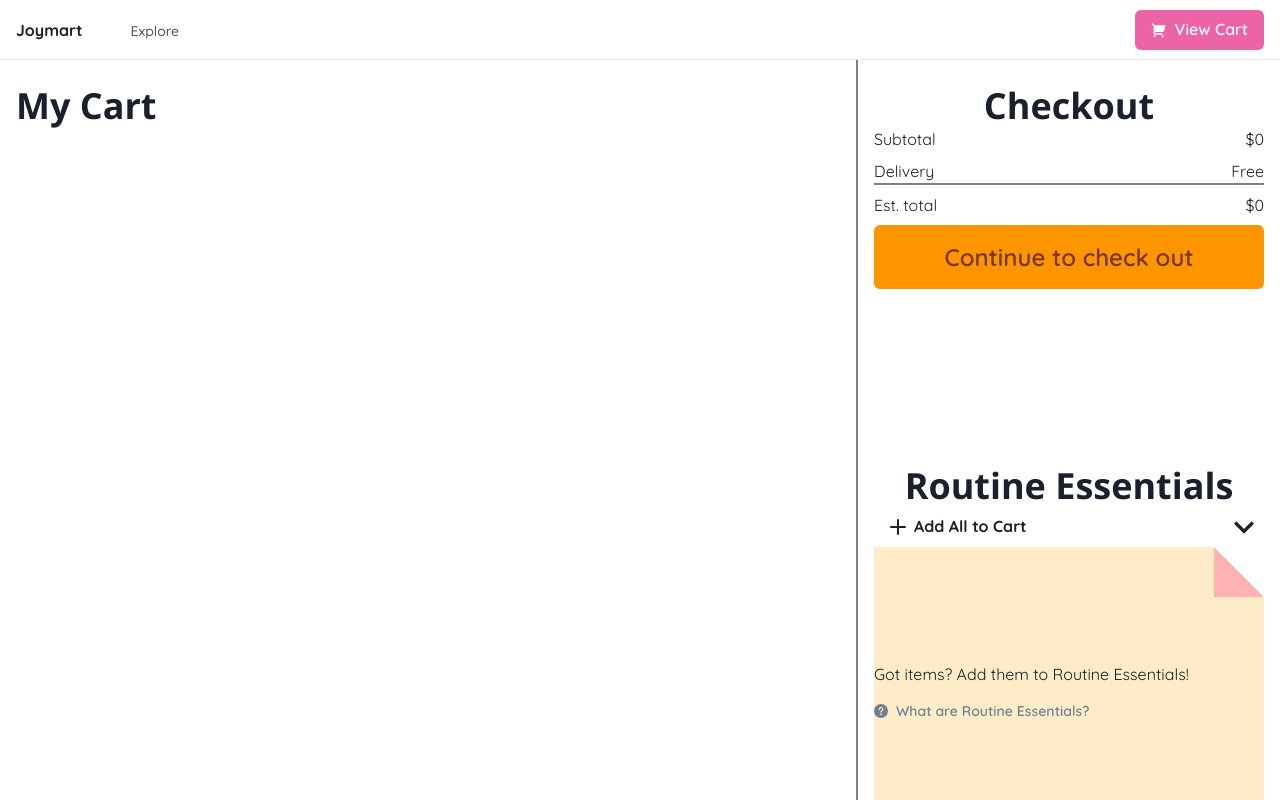
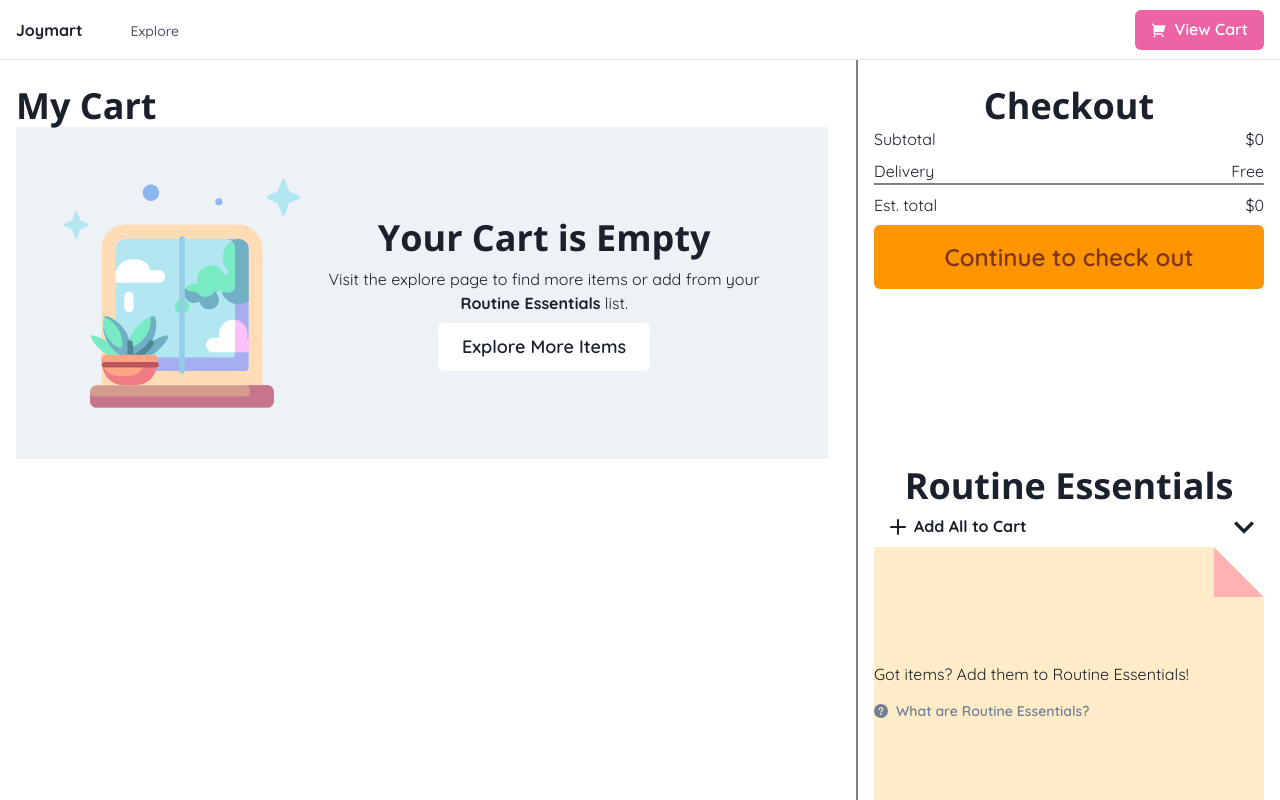
Before and after one commit to joyliu-q/joymart, a React (Create React App) app: page /cart in a window 1280 px wide. Built offline with nearby package versions, Linux system fonts and the light colour scheme.

Commit message:
:bug: Fix DB Initialization Bug

```diff
--- a/src/App.tsx
+++ b/src/App.tsx
@@ -1,5 +1,4 @@
 import Navbar from "./components/Navbar";
-
 import "./App.css";
 import { Switch, Route, BrowserRouter } from "react-router-dom";
 import Cart from "./pages/Cart";
@@ -7,21 +6,19 @@ import Home from "./pages/Home";
 import Explore from "./pages/Explore";
 import React from "react";
 import { RoutineEssentialItem, useCart, useRoutineEssentals } from "./database";
-
 function App() {
-  const [cart, setCart] = React.useState<Record<string, number>>({});
+  const [cart, setCart] = React.useState<Record<string, { count: number }>>({});
   const [routineEssentials, setRoutineEssentials] = React.useState<
     RoutineEssentialItem[]
   >([]);
 
   const { get: getCart } = useCart();
   const { get: getRoutineEssentals } = useRoutineEssentals();
-
   // Make cart & routineEssential data up to date
   React.useEffect(() => {
     async function refreshData() {
       const cartData = (await getCart()) ?? {};
-      const cartArray: Record<string, number> = cartData;
+      const cartArray: Record<string, { count: number }> = cartData;
       setCart(cartArray);
 
       const routineData = (await getRoutineEssentals()) ?? {};
--- a/src/components/Cart/CartResult.tsx
+++ b/src/components/Cart/CartResult.tsx
@@ -8,16 +8,18 @@ export default function CartResult({
   routineEssentials,
   setCart,
 }: {
-  cart: Record<string, number>;
+  cart: Record<string, { count: number }>;
   routineEssentials: RoutineEssentialItem[];
-  setCart: React.Dispatch<React.SetStateAction<Record<string, number>>>;
+  setCart: React.Dispatch<
+    React.SetStateAction<Record<string, { count: number }>>
+  >;
 }): React.ReactElement {
   return (
     <>
       <Heading as="h1" textAlign="left">
         My Cart
       </Heading>
-      {cart.length === 0 ? (
+      {Object.entries(cart).length === 0 ? (
         <Stack
           p={12}
           display="flex"
@@ -57,9 +59,7 @@ export default function CartResult({
         </Stack>
       ) : null}
       {Object.entries(cart).map((entry) => {
-        console.log("entry");
-        console.log(entry);
-        const [id, count] = entry;
+        const [id, { count }] = entry;
         const item = ITEMS_MAP.get(id);
         if (item == null) {
           return <Flex key={id}>Not Found: Item#{id}</Flex>;
@@ -71,6 +71,7 @@ export default function CartResult({
             count={count as number}
             cart={cart}
             routineEssentials={routineEssentials}
+            hideOnDelete
           />
         );
       })}
--- a/src/components/Cart/CartSidebar.tsx
+++ b/src/components/Cart/CartSidebar.tsx
@@ -7,7 +7,7 @@ export default function CartSidebar({
   cart,
   routineEssentials,
 }: {
-  cart: Record<string, number>;
+  cart: Record<string, { count: number }>;
   routineEssentials: [string, {}][];
 }): React.ReactElement {
   const [subtotal, setSubtotal] = React.useState(0);
@@ -18,10 +18,12 @@ export default function CartSidebar({
       let total = 0;
 
       Object.entries(cart).forEach((entry) => {
-        const [id, count] = entry;
+        const [id, { count }] = entry;
         const item = ITEMS_MAP.get(id);
         if (item !== null && item !== undefined) {
-          total = total + item.price.default * (count as number);
+          total = total + item.price.default * count;
+          console.log(count);
+          console.log(item);
         }
       });
       setSubtotal(Math.round(total * 100) / 100);
@@ -60,10 +62,7 @@ export default function CartSidebar({
           Continue to check out
         </Button>
       </Stack>
-      <RoutineEssentialsList
-        routineEssentials={routineEssentials}
-        cart={cart}
-      />
+      <RoutineEssentialsList routineEssentials={routineEssentials} />
     </Box>
   );
 }
--- a/src/components/Cart/RoutineEssentialsList.tsx
+++ b/src/components/Cart/RoutineEssentialsList.tsx
@@ -1,10 +1,5 @@
 import { Text, Heading, Button, Box, Flex } from "@chakra-ui/react";
-import {
-  CartItem,
-  ITEMS_MAP,
-  RoutineEssentialItem,
-  useCart,
-} from "../../database/index";
+import { ITEMS_MAP, RoutineEssentialItem, useCart } from "../../database/index";
 import React from "react";
 import {
   AddIcon,
@@ -15,17 +10,15 @@ import {
 
 export default function RoutineEssentialsList({
   routineEssentials,
-  cart,
 }: {
   routineEssentials: RoutineEssentialItem[];
-  cart: Record<string, number>;
 }): React.ReactElement {
   const [routineIsCollapsed, setRoutineIsCollapsed] = React.useState(true);
 
   const { add: addToCart } = useCart();
 
   const addItemToCart = (id: string) => {
-    addToCart({ itemId: parseInt(id) ?? 0, count: 0 });
+    addToCart({ itemId: parseInt(id) ?? -1, count: 1 });
   };
 
   const handleAddAllToCart = () => {
--- a/src/components/Item/ItemRow.tsx
+++ b/src/components/Item/ItemRow.tsx
@@ -36,12 +36,14 @@ export default function ItemRow({
   onClick,
   cart,
   routineEssentials,
+  hideOnDelete = false,
 }: {
   item: ItemDetails;
   count?: number;
   onClick?: () => void;
-  cart: Record<string, number>;
+  cart: Record<string, { count: number }>;
   routineEssentials: RoutineEssentialItem[];
+  hideOnDelete?: boolean;
 }) {
   const { get: getCart, add: addToCart, remove: removeFromCart } = useCart();
   const { add: addToRoutineEssentals, remove: removeFromRoutineEssentals } =
@@ -68,12 +70,12 @@ export default function ItemRow({
 
       setShowAddedBanner(false);
     } else {
-      addToCart({ itemId: item.id, count: 0 });
+      addToCart({ itemId: item.id, count: 1 });
       setShowDeletedBanner(false);
       setShowAddedBanner(true);
 
       let newCart = cart;
-      newCart[`${item.id}`] = 0;
+      newCart[`${item.id}`] = { count: 1 };
     }
     setInCart(!inCart);
   };
@@ -129,6 +131,7 @@ export default function ItemRow({
           Item is deleted
         </Center>
       ) : null}
+      {hideOnDelete && showDeletedBanner ? null : (
         <Center py={12}>
           <Stack
             direction="row"
@@ -355,6 +358,7 @@ export default function ItemRow({
             </Stack>
           </Stack>
         </Center>
+      )}
     </>
   );
 }
--- a/src/pages/Cart.tsx
+++ b/src/pages/Cart.tsx
@@ -1,10 +1,5 @@
 import { Grid, GridItem } from "@chakra-ui/react";
-import {
-  CartItem,
-  RoutineEssentialItem,
-  useCart,
-  useRoutineEssentals,
-} from "../database/index";
+import { RoutineEssentialItem } from "../database/index";
 import React from "react";
 import CartResult from "../components/Cart/CartResult";
 import CartSidebar from "../components/Cart/CartSidebar";
@@ -14,9 +9,11 @@ export default function Cart({
   routineEssentials,
   setCart,
 }: {
-  cart: Record<string, number>;
+  cart: Record<string, { count: number }>;
   routineEssentials: RoutineEssentialItem[];
-  setCart: React.Dispatch<React.SetStateAction<Record<string, number>>>;
+  setCart: React.Dispatch<
+    React.SetStateAction<Record<string, { count: number }>>
+  >;
 }): React.ReactElement {
   return (
     <Grid templateColumns="repeat(12, 1fr)" gap={3} px={4}>
--- a/src/pages/Explore.tsx
+++ b/src/pages/Explore.tsx
@@ -16,9 +16,11 @@ export default function Explore({
   routineEssentials,
   setCart,
 }: {
-  cart: Record<string, number>;
+  cart: Record<string, { count: number }>;
   routineEssentials: RoutineEssentialItem[];
-  setCart: React.Dispatch<React.SetStateAction<Record<string, number>>>;
+  setCart: React.Dispatch<
+    React.SetStateAction<Record<string, { count: number }>>
+  >;
 }): React.ReactElement {
   const [items, setItems] = React.useState<React.ReactElement[]>([]);
   const [itemSelected, setItemSelected] =
```
Lines whose indentation alone changed are shown as unchanged.
